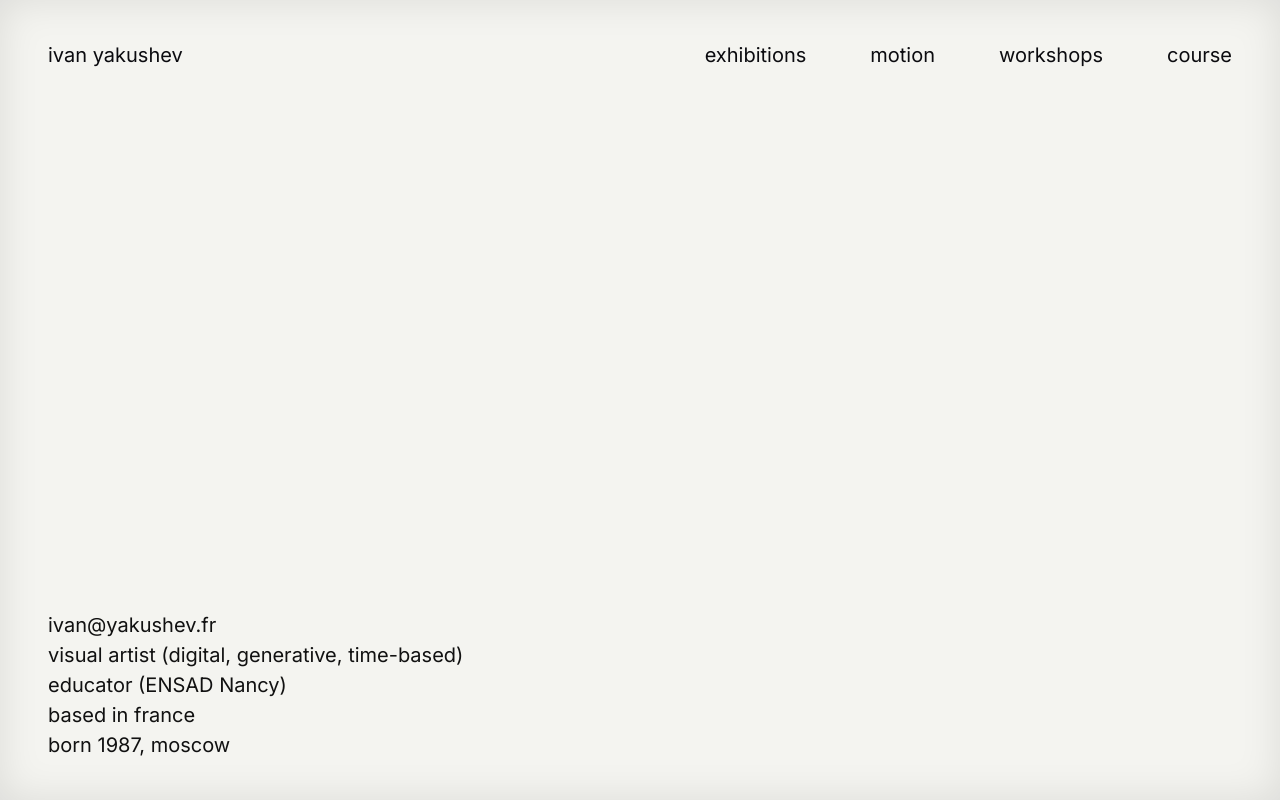
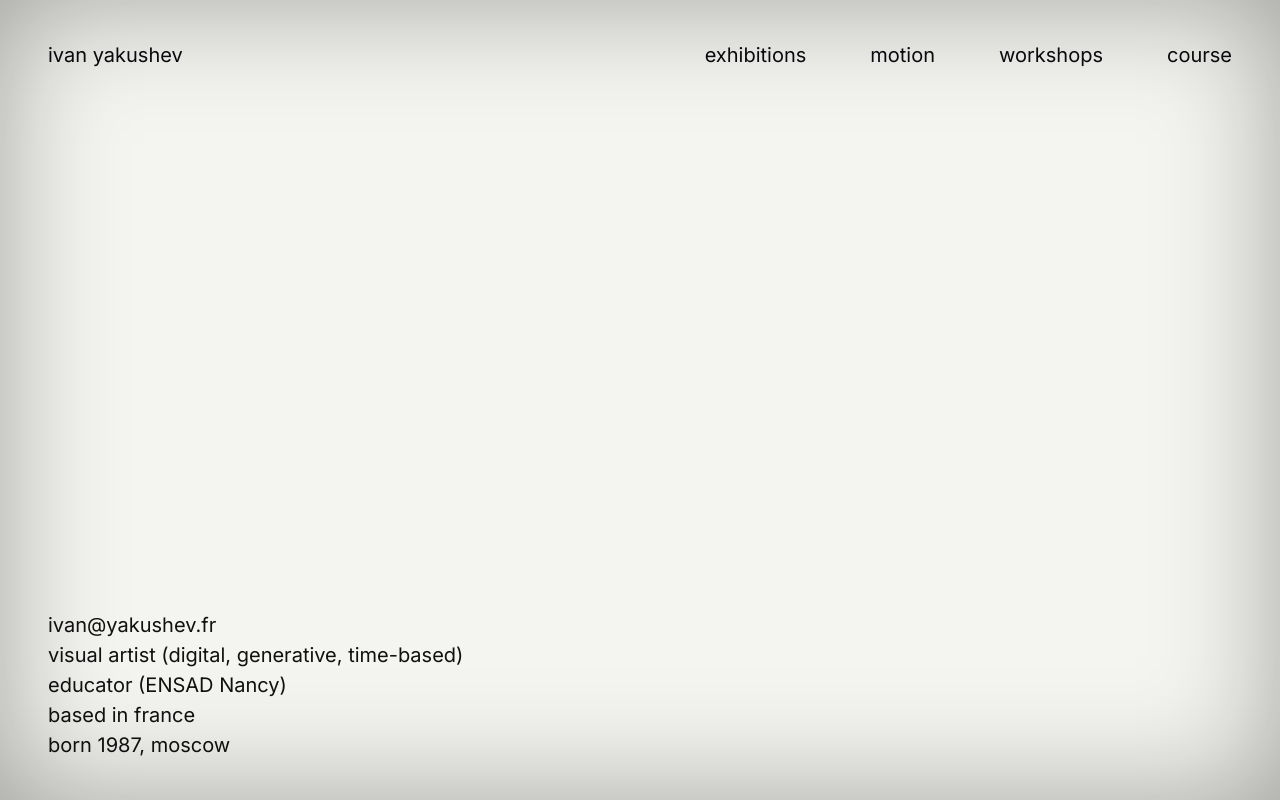
Before and after one commit to jnxmx/portfolio, a plain HTML site: page index.html in a window 1280 px wide. Drawn offline with Linux system fonts and the light colour scheme.

Commit message:
Increase visibility of frame gradient

```diff
--- a/styles.css
+++ b/styles.css
@@ -27,6 +27,7 @@ body {
 }
 
 /* Subtle Frame Gradient */
+/* Subtle Frame Gradient */
 body::after {
     content: "";
     position: fixed;
@@ -34,7 +35,7 @@ body::after {
     left: 0;
     width: 100vw;
     height: 100vh;
-    box-shadow: inset 0 0 40px rgba(0, 0, 0, 0.1);
+    box-shadow: inset 0 0 120px rgba(0, 0, 0, 0.35); /* Increased radius and opacity */
     pointer-events: none;
     z-index: 1000;
 }
```
